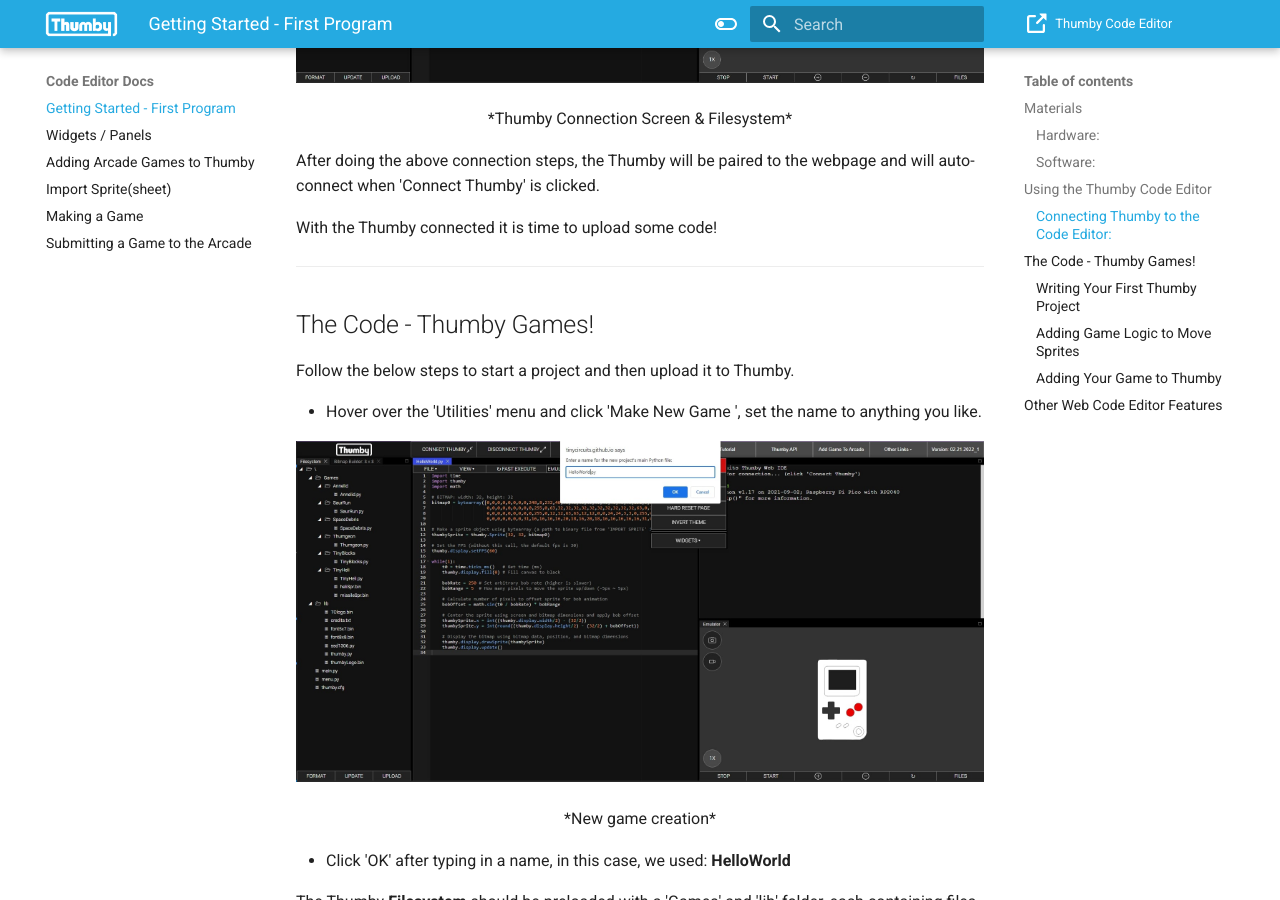
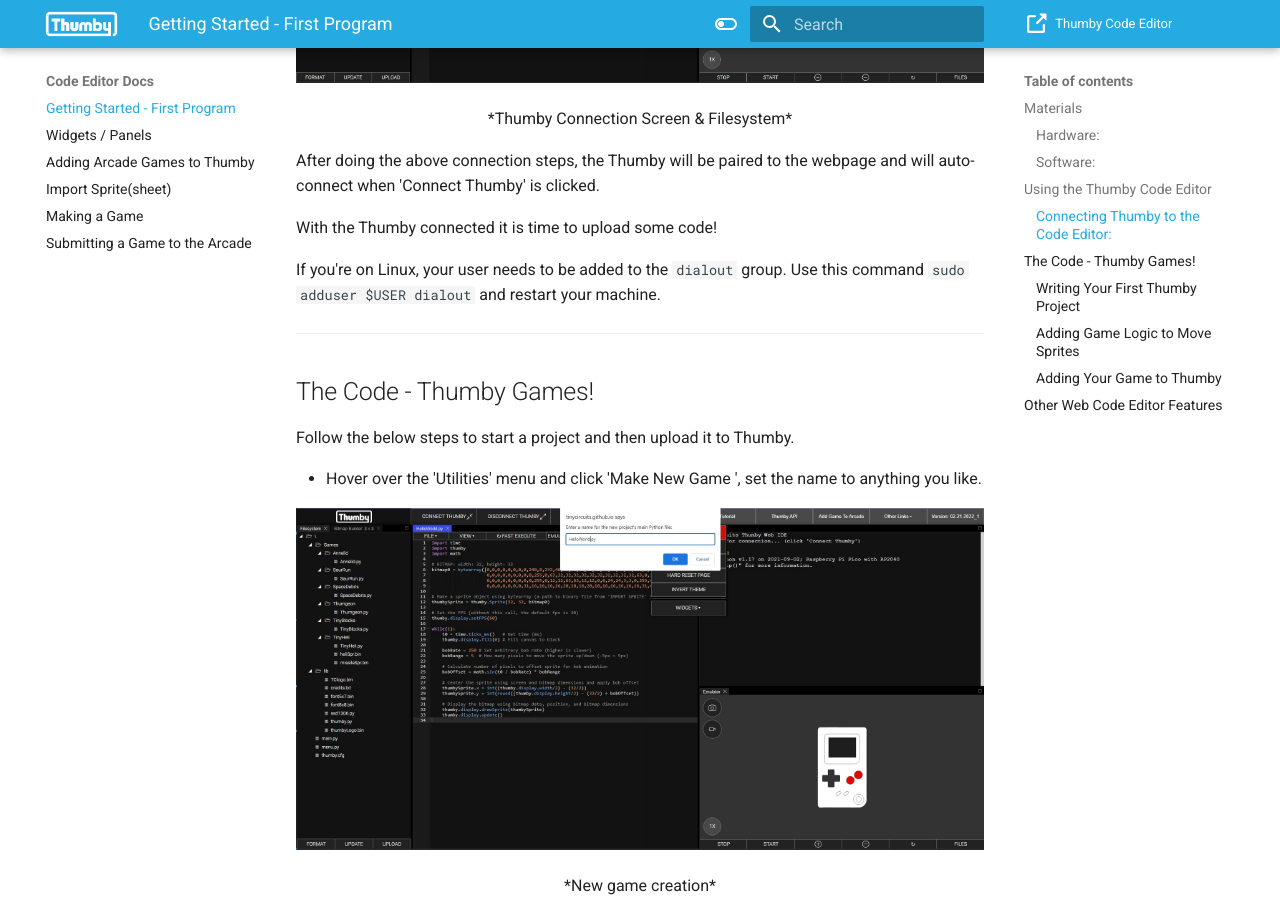
Before and after one commit to TinyCircuits/Thumby-Website, an MkDocs documentation site: the page built from docs/Code-Editor/Get-Started.md, in a window 1280 px wide and 900 px high, scrolled down 3856 px. Built offline with MkDocs 1.6.1 and Material for MkDocs 9.7.7, drawn with Linux system fonts in a browser that asks for light colours.

Commit message:
Add addtionial step to Code Editor getting started for Linux

```diff
--- a/docs/Code-Editor/Get-Started.md
+++ b/docs/Code-Editor/Get-Started.md
@@ -69,6 +69,8 @@
 After doing the above connection steps, the Thumby will be paired to the webpage and will auto-connect when 'Connect Thumby' is clicked.
 
 With the Thumby connected it is time to upload some code!
+
+If you're on Linux, your user needs to be added to the `dialout` group. Use this command `sudo adduser $USER dialout` and restart your machine.
 
 ---
 
```
